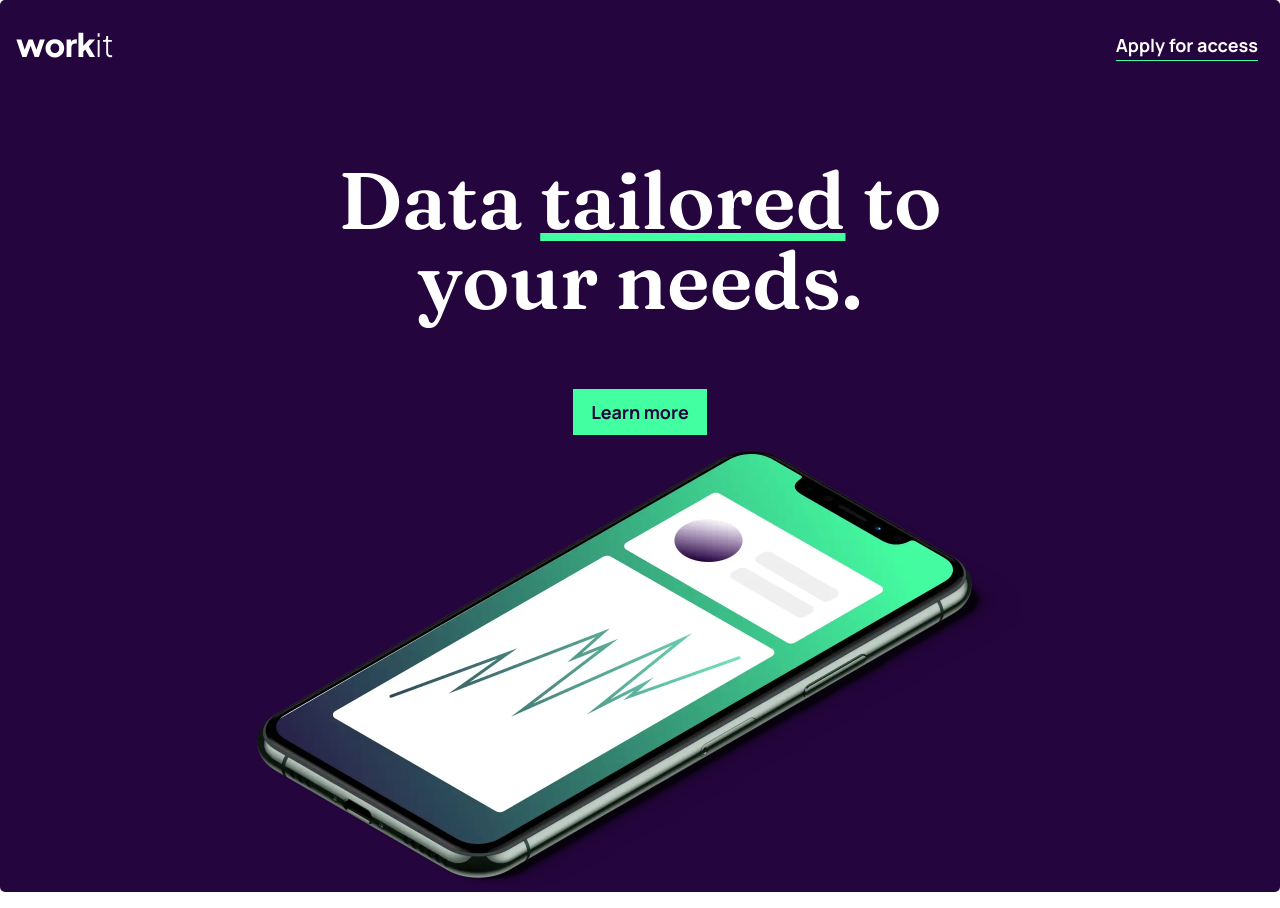
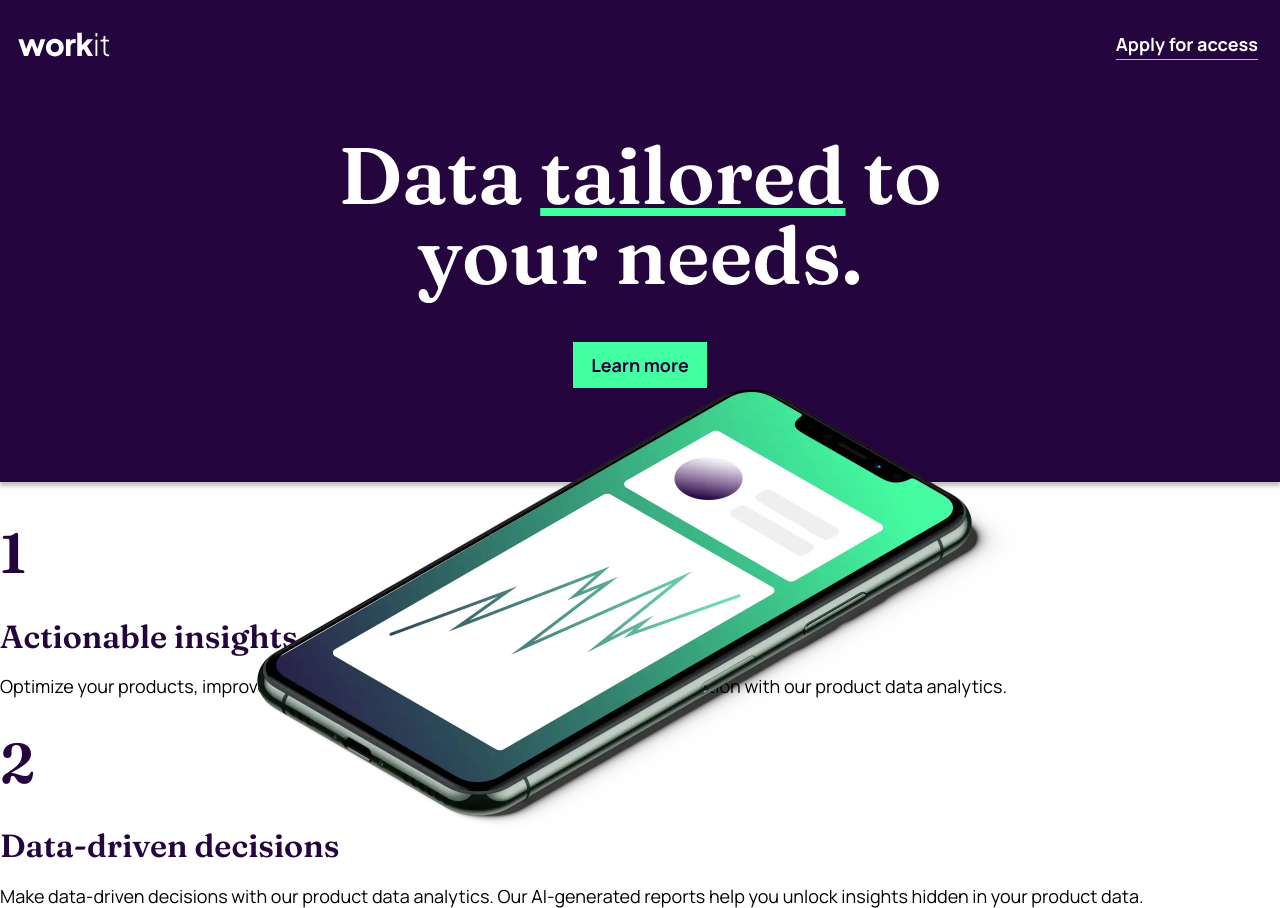
Before and after one commit to luinrandir/workit-landing-page, a website built with Vite: page index.html in a window 1280 px wide. Shown: the top 908 px of the page. Built offline with nearby package versions, Linux system fonts and the light colour scheme.

Commit message:
Finished up header for most part, need to put nav in separate file.

```diff
--- a/index.html
+++ b/index.html
@@ -18,11 +18,17 @@
     <header>
       <div class="hero">
         <nav>
-          <img src="./assets/images/logo-light.svg" alt="Workit Logo" />
+          <img
+            class="hero__logo"
+            src="./assets/images/logo-light.svg"
+            alt="Workit Logo"
+          />
           <button class="button__secondary">Apply for access</button>
         </nav>
+
         <h1>Data <u>tailored</u> to<br />your needs.</h1>
         <button class="button__primary">Learn more</button>
+
         <img
           class="hero__icon"
           src="./assets/images/image-hero.webp"
--- a/scss/layout/_landingpage.scss
+++ b/scss/layout/_landingpage.scss
@@ -6,26 +6,43 @@ body {
 
 .hero {
   background-color: a.$primary-color;
+  position: relative;
   width: 100%;
+  height: 481.71px;
+  box-shadow: 0px 4px 4px rgba(0, 0, 0, 0.25);
   display: grid;
-  gap: 1rem;
-  border-radius: 5px;
+  grid-template-rows: min-content;
+
   nav {
     $nav-padding: 1rem;
     display: flex;
     justify-content: space-between;
+    align-items: center;
     padding: ($nav-padding * 2) $nav-padding;
+
+    .hero__logo {
+      width: 95.76px;
+      height: 24.61px;
+    }
+  }
+  div {
+    display: grid;
+    grid-template-rows: min-content;
   }
   h1 {
+    margin: 0;
     justify-self: center;
+    align-self: center;
     text-align: center;
   }
   .hero__icon {
     @include a.image-size(a.$image-sizes);
     justify-self: center;
+    position: absolute;
+    top: 389px;
   }
   button {
-    min-width: fit-content;
     justify-self: center;
+    height: min-content;
   }
 }
```
